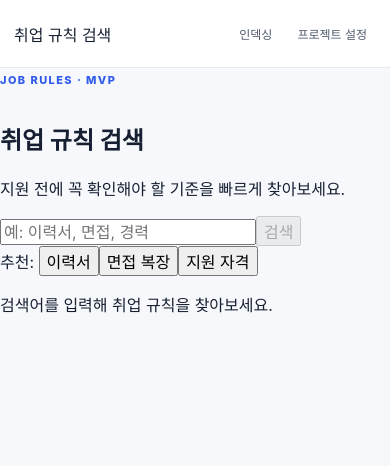
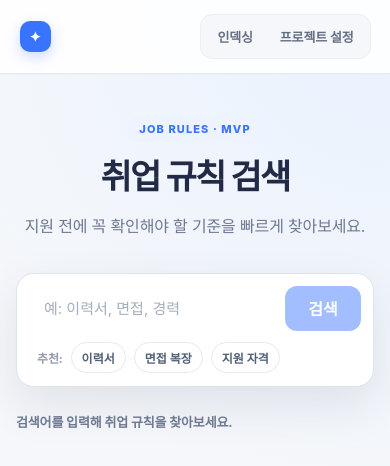
Before and after one commit to thapxlap/job-rules-agent, a Next.js app: page / in a window 390 px wide. Shown: the top 466 px of the page. Built offline with nearby package versions, Linux system fonts and the light colour scheme.

Commit message:
Apply Phoenix light theme and vector index

```diff
--- a/app/globals.css
+++ b/app/globals.css
@@ -166,3 +166,75 @@ a { color: inherit; text-decoration: none; }
   .adminHeading { align-items: start; gap: 15px; }
   .adminHeading h1 { font-size: 27px; }
 }
+
+/* Phoenix-inspired light dashboard theme */
+:root {
+  --ink: #141824;
+  --muted: #6e7891;
+  --line: #e3e6ed;
+  --surface: #ffffff;
+  --soft: #f5f7fb;
+  --navy: #222b45;
+  --blue: #3874ff;
+  --blue-soft: #edf3ff;
+  --green: #00a86b;
+  --red: #e63757;
+}
+
+html { min-height: 100%; background: #f5f7fa; }
+body { min-height: 100vh; background: radial-gradient(circle at 100% 0%, #eaf2ff 0, transparent 31rem), #f5f7fa; letter-spacing: -.01em; }
+.topbar {
+  height: 74px; padding: 0 clamp(18px, 5vw, 76px); background: rgba(255,255,255,.88);
+  border-bottom: 1px solid #e8ebf0; box-shadow: 0 1px 0 rgba(20,24,36,.02);
+}
+.topbar > a { font-weight: 800; color: #222b45; letter-spacing: -.03em; font-size: 17px; }
+.topbar > a::before { content: "✦"; display: inline-grid; place-items: center; width: 31px; height: 31px; margin-right: 10px; border-radius: 10px; background: #3874ff; color: #fff; font-size: 14px; box-shadow: 0 5px 13px rgba(56,116,255,.25); }
+.topbar nav { gap: 3px; padding: 4px; background: #f5f7fa; border: 1px solid #eceef3; border-radius: 12px; }
+.topbar nav a { color: #667085; font-size: 13px; font-weight: 700; padding: 8px 12px; }
+.topbar nav a:hover { color: #3874ff; background: #fff; box-shadow: 0 1px 3px rgba(20,24,36,.08); }
+
+.appShell { max-width: 1120px; margin: 0 auto; padding: 64px 28px 72px; }
+.hero { max-width: 730px; margin: 0 auto; text-align: center; }
+.hero .eyebrow { margin-bottom: 16px; padding: 6px 11px; color: #3874ff; background: #edf3ff; border-radius: 999px; letter-spacing: .1em; }
+.hero h1, .adminShell h1 { margin: 0; color: #222b45; font-size: clamp(32px, 4vw, 48px); line-height: 1.13; letter-spacing: -.055em; }
+.hero p { max-width: 520px; margin: 17px auto 32px; color: #6e7891; line-height: 1.7; font-size: 16px; }
+.searchCard { max-width: 790px; margin: 0 auto; padding: 12px; border: 1px solid #dfe4ec; border-radius: 18px; background: #fff; box-shadow: 0 18px 46px rgba(39,52,79,.10); }
+.searchCard form { display: flex; gap: 10px; }
+.searchCard input { min-width: 0; flex: 1; border: 0; outline: 0; padding: 13px 15px; color: #222b45; font-size: 15px; background: transparent; }
+.searchCard input::placeholder { color: #a4adbd; }
+.searchCard form button { min-width: 93px; border: 0; border-radius: 12px; background: #3874ff; color: #fff; padding: 0 18px; font-weight: 800; cursor: pointer; box-shadow: 0 5px 12px rgba(56,116,255,.22); }
+.searchCard form button:hover:not(:disabled), .ruleForm button:hover:not(:disabled), .setupCard button:hover:not(:disabled) { background: #2463eb; transform: translateY(-1px); }
+.searchCard form button:disabled { opacity: .46; cursor: default; box-shadow: none; }
+.examples { display: flex; align-items: center; gap: 8px; padding: 11px 8px 1px; color: #929bad; font-size: 12px; font-weight: 700; }
+.examples button { border: 1px solid #e5e9f0; border-radius: 999px; background: #fff; color: #53607a; padding: 6px 10px; cursor: pointer; font-size: 12px; }
+.examples button:hover { border-color: #b8ceff; color: #3874ff; background: #f7faff; }
+.resultMessage { max-width: 790px; margin: 25px auto 15px; color: #6e7891; font-size: 13px; font-weight: 650; }
+.ruleList { max-width: 790px; margin: 0 auto; display: grid; gap: 12px; }
+.ruleCard { position: relative; overflow: hidden; padding: 21px 23px; background: #fff; border: 1px solid #e4e8ef; border-radius: 15px; box-shadow: 0 5px 16px rgba(31,43,67,.045); transition: .18s ease; }
+.ruleCard:hover { border-color: #cbdcff; transform: translateY(-2px); box-shadow: 0 12px 26px rgba(31,43,67,.08); }
+.ruleCard::before { content: ""; position: absolute; inset: 0 auto 0 0; width: 4px; background: #3874ff; }
+.ruleCard span { display: inline-block; margin-bottom: 8px; color: #3874ff; font-size: 11px; font-weight: 800; letter-spacing: .03em; }
+.ruleCard h2 { margin: 0 0 8px; color: #222b45; font-size: 17px; letter-spacing: -.025em; }
+.ruleCard p { margin: 0; color: #667085; font-size: 14px; line-height: 1.65; }
+
+.adminShell { max-width: 1120px; padding: 56px 28px 72px; }
+.adminShell > .eyebrow { padding: 6px 10px; border-radius: 7px; background: #edf3ff; color: #3874ff; }
+.subtle { max-width: 730px; margin: 12px 0 27px; color: #6e7891; line-height: 1.65; }
+.pipeline { padding: 15px 17px; background: #fff; border: 1px solid #e3e7ef; border-radius: 14px; box-shadow: 0 4px 14px rgba(31,43,67,.04); color: #48526a; }
+.pipeline b { font-size: 12px; }.pipeline span { color: #9aaccc; }
+.ruleForm, .previewCard, .setupCard, .nextCard { border-color: #e2e6ed; border-radius: 15px; box-shadow: 0 7px 22px rgba(31,43,67,.05); }
+.ruleForm, .previewCard { padding: 26px; }
+.ruleForm label, .setupCard label { color: #49546b; font-size: 12px; }
+.ruleForm input, .ruleForm select, .ruleForm textarea, .setupCard input { border-color: #dce2eb; border-radius: 10px; padding: 12px 13px; transition: .16s ease; }
+.ruleForm input:focus, .ruleForm select:focus, .ruleForm textarea:focus, .setupCard input:focus { border-color: #7fa8ff; box-shadow: 0 0 0 4px #edf3ff; }
+.ruleForm button, .setupCard button { border-radius: 10px; background: #3874ff; box-shadow: 0 6px 14px rgba(56,116,255,.19); transition: .16s ease; }
+.chunkList article { border-color: #e4e8ef; background: #f8faff; border-radius: 11px; }
+.chunkList span { color: #3874ff; }
+.setupCard pre { background: #20293e; border-radius: 12px; }
+
+@media (max-width: 560px) {
+  .topbar > a { font-size: 0; }.topbar > a::before { margin-right: 0; }
+  .appShell { padding: 42px 16px 54px; }.hero h1 { font-size: 34px; }
+  .searchCard form button { min-width: 76px; padding: 0 12px; }.examples { overflow-x: auto; }
+  .adminShell { padding: 36px 16px 54px; }
+}
```
Also changed, not shown: firestore.indexes.json (+13 -1 lines).
